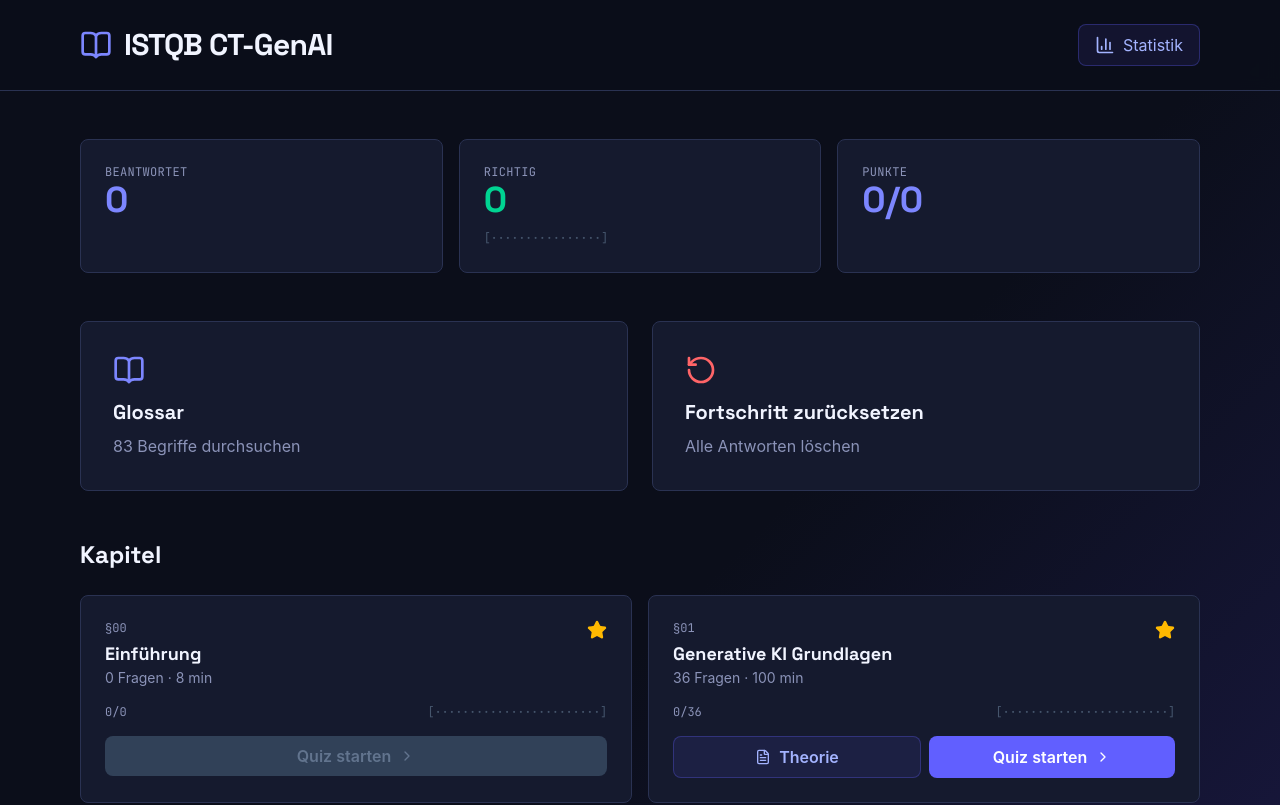
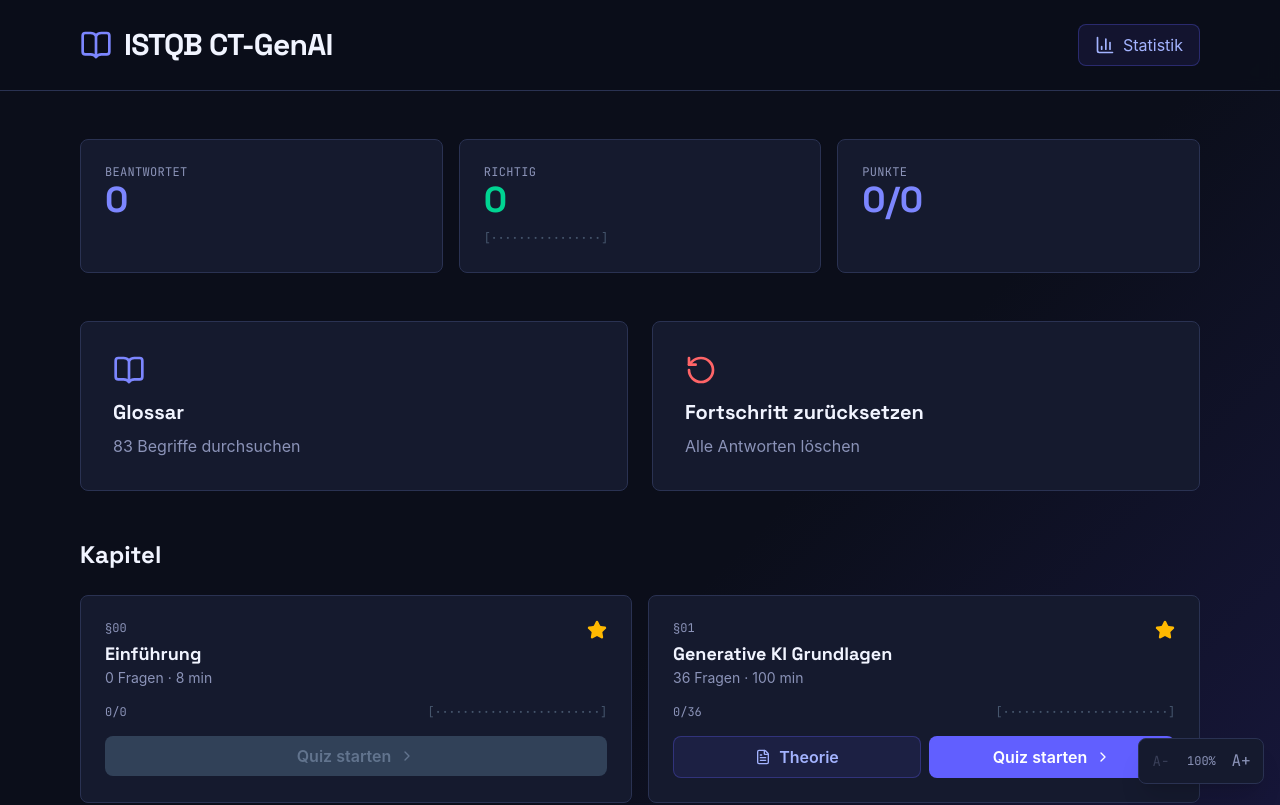
Before and after one commit to bitalchemy-io/istqb-quiz, a React (Vite) app: page / in a window 1280 px wide. Shown: the top 805 px of the page. Built offline with nearby package versions, Linux system fonts and the light colour scheme.

Commit message:
feat(ui): add persistent font-size control for mobile accessibility
A-/A+ control (fixed bottom-right) scales root font-size across 5
steps (100-155%), which scales every rem-based Tailwind size
app-wide. Preference persists in localStorage across sessions.

```diff
--- a/src/App.jsx
+++ b/src/App.jsx
@@ -81,6 +81,33 @@
 const CARD_HOVER = 'hover:border-indigo-500/50';
 const BACK_BTN = 'px-4 py-2 bg-surface border border-line rounded-lg shadow hover:border-indigo-500/40 text-muted font-mono text-sm transition';
 
+const FONT_SCALES = [100, 112, 125, 140, 155];
+const FONT_SCALE_KEY = 'istqb_font_scale';
+
+function FontSizeControl({ scaleIdx, onChange }) {
+  return (
+    <div className="fixed bottom-4 right-4 z-50 flex items-center gap-1 bg-surface border border-line rounded-lg shadow-xl p-1 font-mono">
+      <button
+        onClick={() => onChange(Math.max(0, scaleIdx - 1))}
+        disabled={scaleIdx === 0}
+        aria-label="Schrift verkleinern"
+        className="w-9 h-9 flex items-center justify-center rounded-md text-muted hover:text-ink hover:bg-line disabled:opacity-30 disabled:hover:bg-transparent transition text-sm"
+      >
+        A−
+      </button>
+      <span className="px-1 text-xs text-muted tabular-nums w-9 text-center">{FONT_SCALES[scaleIdx]}%</span>
+      <button
+        onClick={() => onChange(Math.min(FONT_SCALES.length - 1, scaleIdx + 1))}
+        disabled={scaleIdx === FONT_SCALES.length - 1}
+        aria-label="Schrift vergrößern"
+        className="w-9 h-9 flex items-center justify-center rounded-md text-muted hover:text-ink hover:bg-line disabled:opacity-30 disabled:hover:bg-transparent transition text-base"
+      >
+        A+
+      </button>
+    </div>
+  );
+}
+
 export default function ISTQBQuizApp() {
   const [view, setView] = useState('home');
   const [currentChapter, setCurrentChapter] = useState(null);
@@ -94,6 +121,17 @@
   const [glossaryAnswer, setGlossaryAnswer] = useState(null);
   const [glossarySubmitted, setGlossarySubmitted] = useState(false);
   const [glossaryScore, setGlossaryScore] = useState({ correct: 0, total: 0 });
+  const [fontScaleIdx, setFontScaleIdx] = useState(() => {
+    const saved = parseInt(localStorage.getItem(FONT_SCALE_KEY), 10);
+    const idx = FONT_SCALES.indexOf(saved);
+    return idx !== -1 ? idx : 0;
+  });
+
+  // Schriftgröße anwenden und speichern
+  useEffect(() => {
+    document.documentElement.style.fontSize = `${FONT_SCALES[fontScaleIdx]}%`;
+    localStorage.setItem(FONT_SCALE_KEY, String(FONT_SCALES[fontScaleIdx]));
+  }, [fontScaleIdx]);
 
   // Daten aus localStorage laden
   useEffect(() => {
@@ -226,6 +264,7 @@
   const currentQuestion = chapQuestions[currentQuestionIdx];
   const isPremium = !QUIZ_DATA.chapters[currentChapter]?.free;
 
+  function renderView() {
   // HOME VIEW
   if (view === 'home') {
     return (
@@ -696,4 +735,12 @@
       </div>
     </div>
   );
+  }
+
+  return (
+    <>
+      {renderView()}
+      <FontSizeControl scaleIdx={fontScaleIdx} onChange={setFontScaleIdx} />
+    </>
+  );
 }
```
